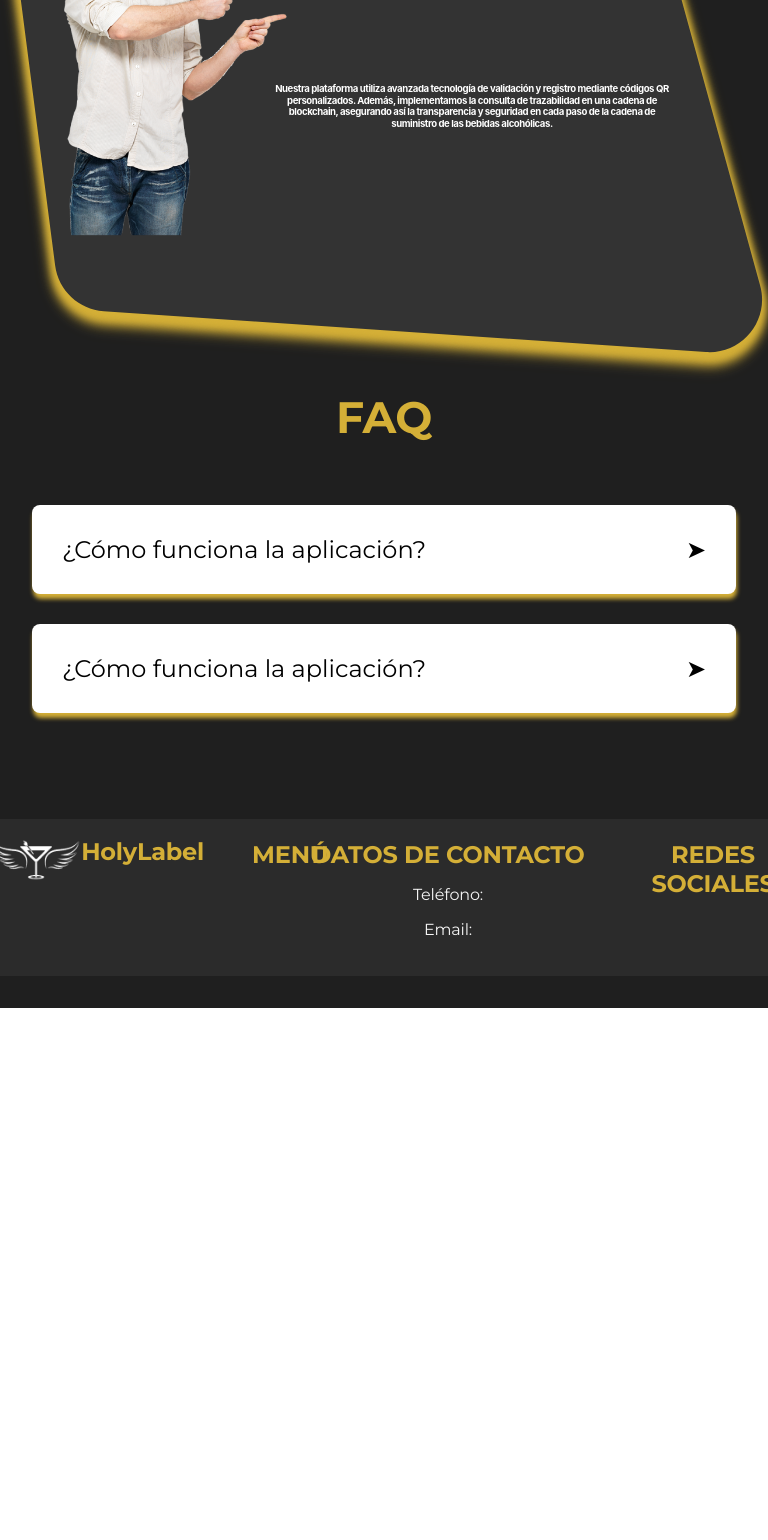
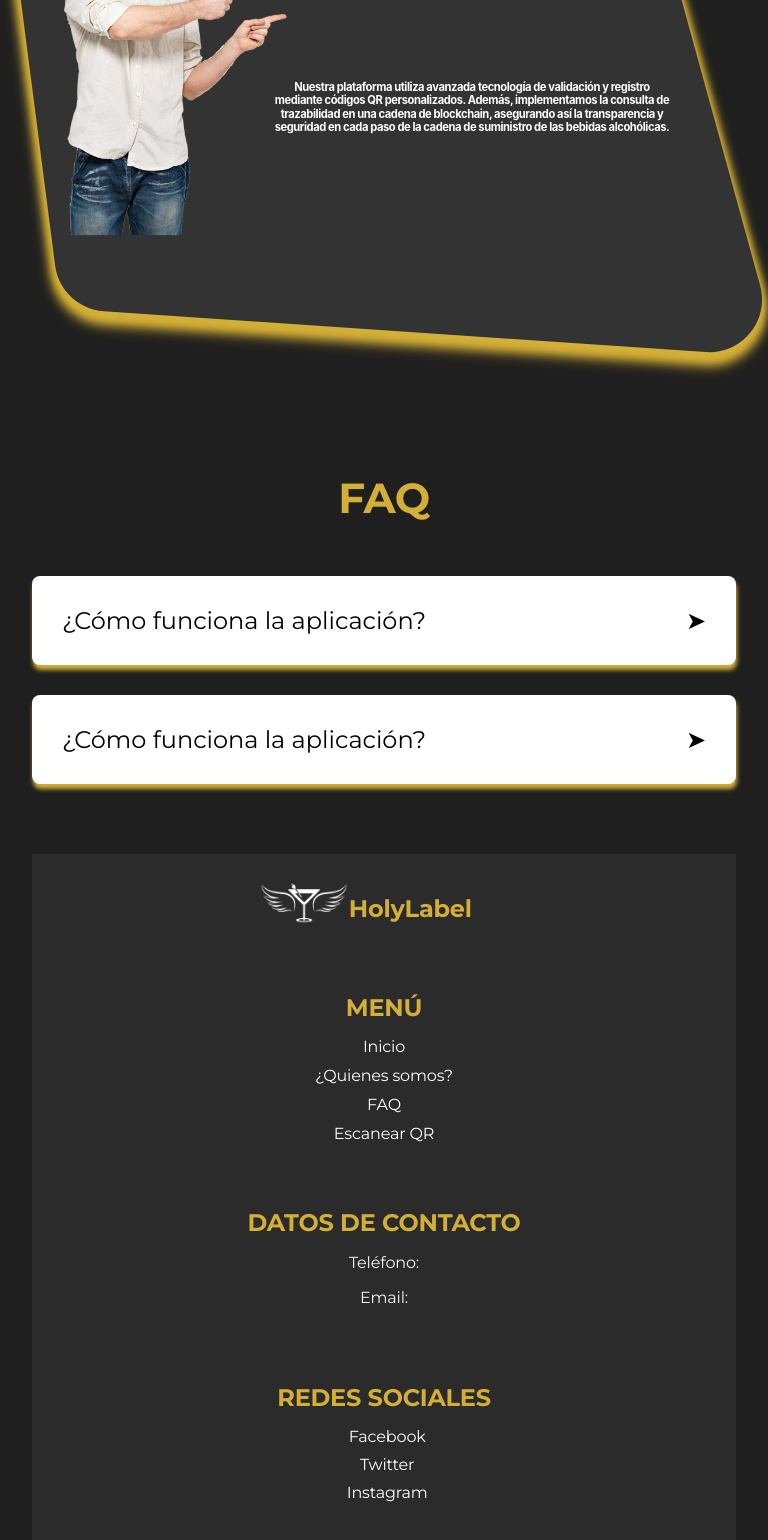
Before and after one commit to AlejandroV074/app-holy, a React (Create React App) app: page / in a window 768 px wide. Shown: the part 1032-2572 px from the top of the page. Before the commit the page ends 2040 px from the top, so only its background shows below. Built offline with nearby package versions, Linux system fonts and the light colour scheme.

Commit message:
style: responsive

```diff
--- a/src/App.css
+++ b/src/App.css
@@ -72,6 +72,15 @@ main {
   opacity: 1;
 }
 
+@media (max-width: 1080px) {
+
+  .tituloStyle {
+    font-size: 42px;
+    margin: 50px 0;
+    margin-top: 20%;
+}
+}
+
 @media (max-width: 420px) {
   .App-header {
     padding: 2rem;
@@ -84,5 +93,6 @@ main {
   .tituloStyle {
     font-size: 32px;
     margin: 30px 0;
+    margin-top: -20%;
 }
 }
--- a/src/frontend/footer/footer.css
+++ b/src/frontend/footer/footer.css
@@ -6,12 +6,12 @@ footer {
     font-style: normal;
     font-weight: 400;
     letter-spacing: -0.16px;
-    margin-top: 15%;
+    margin-top: 10%;
     margin-right: -10%;
     margin-left: -10%;
     padding: 1px;
     display: flex;
-    flex-wrap: wrap;
+    flex-wrap: nowrap;
     justify-content: space-between;
     gap: 20px;
     text-align: center;
@@ -27,6 +27,12 @@ footer {
     position: relative;
     top: -30%;
     right: -60%;
+}
+
+.contact-section a,
+.responsive-section a{
+    color: #ffffff;
+    padding: 0.9%;
 }
 
 .logofooter {
@@ -50,7 +56,6 @@ footer h1 {
 footer ul {
     list-style-type: none;
     padding: 0;
-    display: flex;
     flex-direction: column;
     margin-left: -50%;
 }
@@ -68,19 +73,65 @@ footer div {
     margin-bottom: 20px;
 }
 
-@media (min-width: 768px) {
+.vertical-list {
+    display: flex;
+    flex-direction: column;
+}
 
+.vertical-red {
+    display: flex;
+    flex-direction: column;
+}
+
+.vertical-list a {
+    text-decoration: none;
+    color: #ffffff;
+    padding: 5px;
+    margin-left: -50%;
+}
+
+.vertical-red a{
+    text-decoration: none;
+    color: #ffffff;
+    padding: 5px;
+    margin-right: 50%;
+    margin-top: -0.4%;
+}
+
+@media (max-width: 1080px) {
     footer {
-        flex-wrap: nowrap;
+        flex-direction: column;
+        align-items: center;
+        margin: 0;
+        padding: 20px;
+        margin-top: 10%;
     }
 
-    footer .contact-section {
-        flex-basis: calc(33.33% - 20px);
-        margin-bottom: 0;
+    .logo-section h1 {
+        margin-right: 100px;
     }
 
-    footer .responsive-section {
-        flex-basis: calc(33.33% - 20px);
-        margin-bottom: 0;
+    footer ul {
+        margin-left: 40%;
+    }
+
+    footer h1{
+        margin-right: -50%;
+    }
+
+    .contactofooter p{
+        margin-left: 0%;
+    }
+
+    .menu a{
+        margin-top: 50px;
+    }
+
+    .vertical-list a {
+        margin-left: 0%;
+    }
+
+    .vertical-red a{
+        margin-right: -3%;
     }
 }
--- a/src/frontend/footer/footer.js
+++ b/src/frontend/footer/footer.js
@@ -8,27 +8,27 @@ const Footer = () => {
                 <img src="/images/holy.png" alt="Logo" className="logofooter" />
                 <h1>HolyLabel</h1>
             </div>
-            <div className="vertical contact-section">
+            <div className="vertical-list contact-section">
                 <h1>MENÚ</h1>
-                <ul>
-                    <li>Inicio</li>
-                    <li>¿Quienes somos?</li>
-                    <li>FAQ</li>
-                    <li>Escanear QR</li>
-                </ul>
+
+                <a>Inicio</a>
+                <a>¿Quienes somos?</a>
+                <a>FAQ</a>
+                <a>Escanear QR</a>
+
             </div>
             <div className="vertical contactofooter">
                 <h1>DATOS DE CONTACTO</h1>
                 <p>Teléfono: </p>
                 <p>Email: </p>
             </div>
-            <div className="vertical responsive-section">
+            <div className="vertical-red responsive-section">
                 <h1>REDES SOCIALES</h1>
-                <ul>
-                    <li>Facebook</li>
-                    <li>Twitter</li>
-                    <li>Instagram</li>
-                </ul>
+
+                    <a>Facebook</a>
+                    <a>Twitter</a>
+                    <a>Instagram</a>
+
             </div>
         </footer>
     );
--- a/src/frontend/form/form.css
+++ b/src/frontend/form/form.css
@@ -38,6 +38,26 @@ image {
 
 }
 
+@media (max-width: 1080px) {
+
+    svg {
+        width: 108%;
+        height: 600px;
+        margin: -10%;
+    }
+
+    .fonttext {
+        width: 108%;
+        font-size: 4rem;
+    }
+
+    .fonttext {
+        font-size: 1.3rem;
+        left: 34%;
+        width: 57%;
+    }
+}
+
 @media (max-width: 768px) {
     text {
         font-size: 4rem;
@@ -55,7 +75,7 @@ image {
     }
 
     .fonttext {
-        font-size: 0.6rem;
+        font-size: 0.7rem;
         left: 34%;
         width: 57%;
     }
--- a/src/frontend/navbar/navbar.css
+++ b/src/frontend/navbar/navbar.css
@@ -4,7 +4,7 @@ nav {
     width: 100%;
     z-index: 100;
     right: 0%;
-background: linear-gradient(180deg, rgba(0,0,0,1) 0%, rgba(0,0,0,0.6278886554621849) 41%, rgba(255,255,255,0) 100%);
+    background: linear-gradient(180deg, rgba(0,0,0,1) 0%, rgba(0,0,0,0.6278886554621849) 41%, rgba(255,255,255,0) 100%);
 }
 
 ul {
@@ -132,6 +132,7 @@ a {
 
     .menu.active {
         display: flex;
+        margin-top: 0%;
     }
 
     .menu-btn.active .bar {
```
